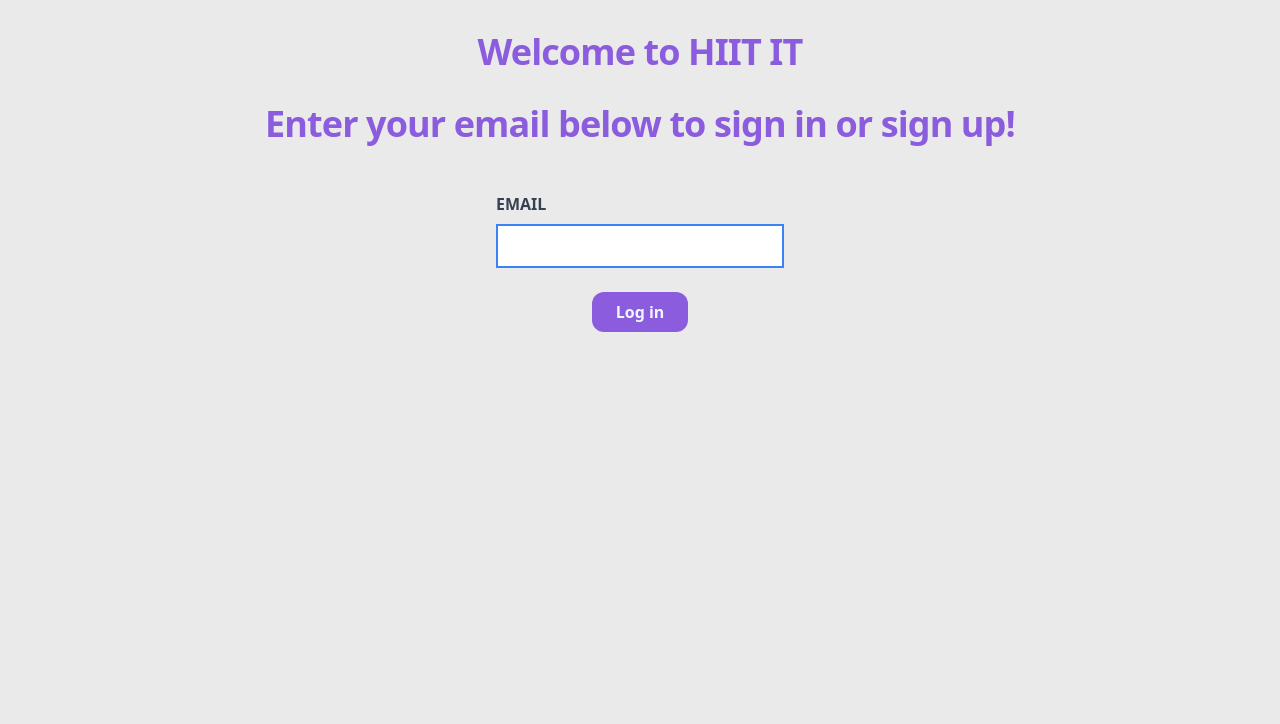
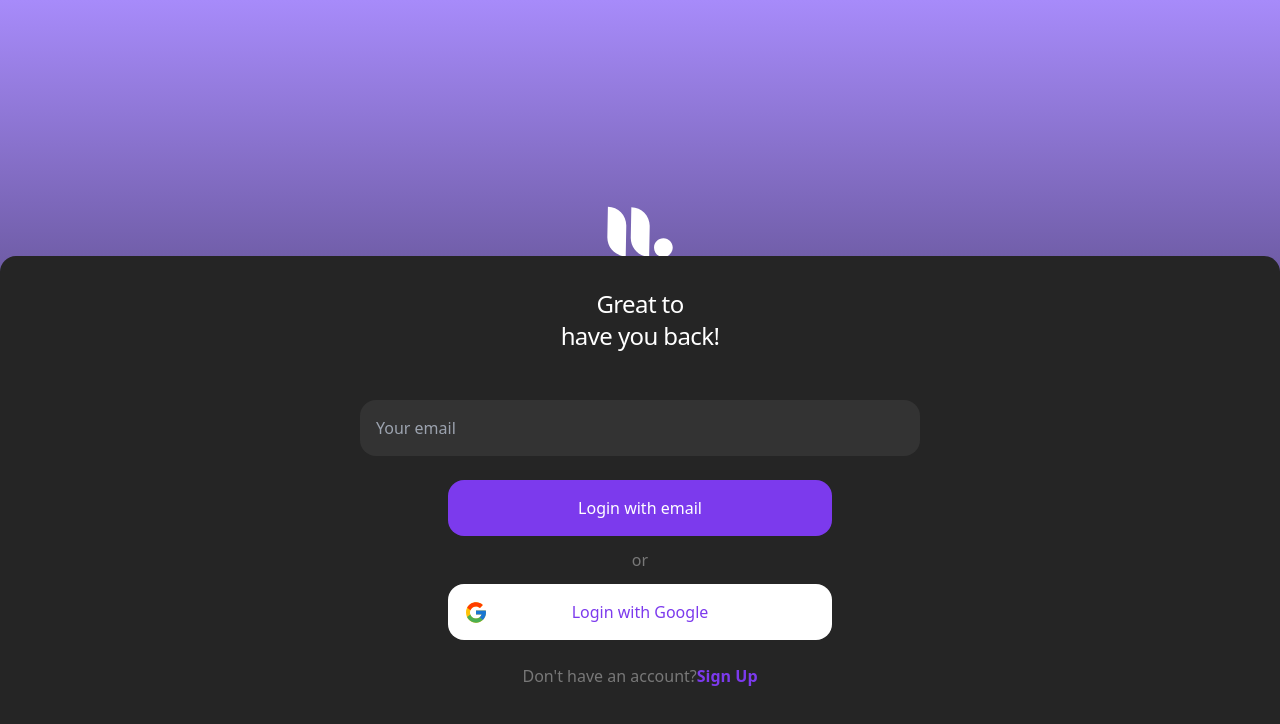
Before and after one commit to Domnewmarch/Hack-day-link-project, a Next.js app: page /login in a window 1280 px wide. Shown: the top 724 px of the page. Built offline with nearby package versions, Linux system fonts and the light colour scheme.

Commit message:
Login page FE created

```diff
--- /dev/null
+++ b/src/components/buttons/purpleButton.js
@@ -0,0 +1,10 @@
+import Link from 'next/link'
+export default function PurpleButton() {
+  return (
+    <div className="absolute bottom-32 bg-purple-600 p-3 w-3/4 md:w-96 text-center text-white rounded-lg">
+      <Link href="/login">
+        <a className="">Continue with email</a>
+      </Link>
+    </div>
+  )
+}
--- /dev/null
+++ b/src/components/home-section.js
@@ -0,0 +1,14 @@
+export default function HomeSection() {
+  return (
+    <div className="flex flex-col items-center -mt-52">
+      <svg width="102" height="102" viewBox="0 0 102 102" fill="none" xmlns="http://www.w3.org/2000/svg">
+        <path d="M36.7162 75.3139C26.377 75.1226 18.1483 66.5837 18.3396 56.2445L18.9048 25.6961C29.2441 25.8874 37.4727 34.4263 37.2814 44.7656L36.7162 75.3139Z" fill="white" />
+        <path d="M42.3374 26.127L41.7722 56.6754C41.5809 67.0146 49.8096 75.5536 60.1488 75.7449L60.714 45.1965C60.9054 34.8535 52.6767 26.3183 42.3374 26.127Z" fill="white" />
+        <path d="M83.7545 66.8185C83.6588 71.99 79.3894 76.1044 74.2179 76.0087C69.0464 75.913 64.9321 71.6435 65.0277 66.4721C65.1234 61.3006 69.3929 57.1862 74.5644 57.2819C79.7359 57.3776 83.8502 61.6471 83.7545 66.8185Z" fill="white" />
+      </svg>
+
+      <h1 className="text-2xl tracking-tight mt-8 mb-2 text-white">Welcome to HIIT IT</h1>
+      <h2 className="text-body tracking-tight mb-8 text-gray-400">The number 1 workout tracking app</h2>
+    </div>
+  )
+}
--- a/src/pages/index.js
+++ b/src/pages/index.js
@@ -1,26 +1,14 @@
 // pages/index.js
 
 import Link from 'next/link'
+import PurpleButton from '../components/buttons/purpleButton'
+import HomeSection from '../components/home-section'
 export default function Home() {
   return (
     <main>
       <div className="flex flex-col justify-center items-center max-w-2xl md:max-w-full relative min-h-screen bg-gradient-to-b from-purple-400 to-black">
-        <div className="flex flex-col items-center -mt-52">
-          <svg width="102" height="102" viewBox="0 0 102 102" fill="none" xmlns="http://www.w3.org/2000/svg">
-            <path d="M36.7162 75.3139C26.377 75.1226 18.1483 66.5837 18.3396 56.2445L18.9048 25.6961C29.2441 25.8874 37.4727 34.4263 37.2814 44.7656L36.7162 75.3139Z" fill="white" />
-            <path d="M42.3374 26.127L41.7722 56.6754C41.5809 67.0146 49.8096 75.5536 60.1488 75.7449L60.714 45.1965C60.9054 34.8535 52.6767 26.3183 42.3374 26.127Z" fill="white" />
-            <path d="M83.7545 66.8185C83.6588 71.99 79.3894 76.1044 74.2179 76.0087C69.0464 75.913 64.9321 71.6435 65.0277 66.4721C65.1234 61.3006 69.3929 57.1862 74.5644 57.2819C79.7359 57.3776 83.8502 61.6471 83.7545 66.8185Z" fill="white" />
-          </svg>
-
-          <h1 className="text-2xl tracking-tight mt-8 mb-2 text-white">Welcome to HIIT IT</h1>
-          <h2 className="text-body tracking-tight mb-8 text-gray-400">The number 1 workout tracking app</h2>
-        </div>
-
-        <div className="absolute bottom-32 bg-purple-600 p-3 w-3/4 md:w-96 text-center text-white rounded-lg">
-          <Link href="/login">
-            <a className="">Continue with email</a>
-          </Link>
-        </div>
+        <HomeSection />
+        <PurpleButton />
       </div>
     </main>
   )
--- a/src/pages/login.js
+++ b/src/pages/login.js
@@ -1,6 +1,8 @@
 // pages/login.js
 import { useRouter } from 'next/router'
 import { Magic } from 'magic-sdk'
+import HomeSection from '../components/home-section'
+import Link from 'next/link'
 
 export default function Login() {
   const router = useRouter()
@@ -28,19 +30,47 @@ export default function Login() {
   }
 
   return (
-    <main className="flex flex-col justify-center items-center">
-      <h1 className=" text-4xl envy-blue font-bold tracking-tight mt-8">Welcome to HIIT IT</h1>
-      <h1 className=" text-4xl envy-blue font-bold tracking-tight mt-8">Enter your email below to sign in or sign up!</h1>
-      <form className="mt-12 max-w-2xl mx-auto" onSubmit={handleSubmit}>
-        <label className="block mb-2 uppercase text-gray-700 font-semibold" htmlFor="email">
-          Email
-        </label>
-        <input className="px-4 py-2 mb-6 text-gray-800 border-2 w-72 border-blue-500 outline-none focus:bg-gray-100" name="email" type="email" />
-        <br />
-        <div className="flex justify-center items-center">
-          <button className="focus:outline-none focus:ring focus:border-blue-800 px-6 py-2 rounded-xl envy-blue-bg text-blue-50 hover:bg-blue-800 font-semibold">Log in</button>
+    <main className="flex flex-col justify-center items-center max-w-2xl md:max-w-full relative min-h-screen bg-gradient-to-b from-purple-400 to-black">
+      <HomeSection />
+
+      <div className="dark-bg absolute bottom-0 h-[68vh] rounded-t-2xl w-full">
+        <h4 className=" text-2xl text-white font-semiboldq tracking-tight mt-8 text-center">
+          Great to <br /> have you back!
+        </h4>
+
+        {/* TODO Add email icon */}
+
+        <form className="mt-12 max-w-2xl mx-auto flex flex-col items-center justify-center" onSubmit={handleSubmit}>
+          <input className="login-input px-4 py-4 mb-6 border-2 w-10/12 outline-none border-none lightgrey-bg text-white rounded-2xl" name="email" type="email" placeholder="Your email" />
+          <div className=" bg-purple-600 p-4 w-10/12 md:w-96 text-center text-white rounded-2xl">
+            <a className="">Login with email</a>
+          </div>
+        </form>
+        <div className="flex flex-col justify-center items-center mx-auto">
+          <span className="text-newgray my-3">or</span>
+          <div className="bg-white p-4 w-10/12 md:w-96 text-center text-purple-600 rounded-2xl items-center">
+            <div className="absolute">
+              <svg width="24" height="25" viewBox="0 0 24 25" fill="none" xmlns="http://www.w3.org/2000/svg">
+                <path d="M21.8055 10.5052H21V10.463H12V14.5342H17.6515C16.827 16.9041 14.6115 18.6054 12 18.6054C8.6865 18.6054 6 15.871 6 12.4986C6 9.12608 8.6865 6.39176 12 6.39176C13.5295 6.39176 14.921 6.97903 15.9805 7.93831L18.809 5.05946C17.023 3.36533 14.634 2.32056 12 2.32056C6.4775 2.32056 2 6.87776 2 12.4986C2 18.1194 6.4775 22.6766 12 22.6766C17.5225 22.6766 22 18.1194 22 12.4986C22 11.8161 21.931 11.15 21.8055 10.5052Z" fill="#FFC107" />
+                <path d="M3.15332 7.76121L6.43882 10.2136C7.32782 7.97342 9.48082 6.39176 12.0003 6.39176C13.5298 6.39176 14.9213 6.97903 15.9808 7.93831L18.8093 5.05946C17.0233 3.36533 14.6343 2.32056 12.0003 2.32056C8.15932 2.32056 4.82832 4.52766 3.15332 7.76121Z" fill="#FF3D00" />
+                <path d="M12.0002 22.6764C14.5832 22.6764 16.9302 21.6703 18.7047 20.0342L15.6097 17.3686C14.5719 18.1719 13.3039 18.6063 12.0002 18.6052C9.39916 18.6052 7.19066 16.9172 6.35866 14.5615L3.09766 17.1187C4.75266 20.4149 8.11366 22.6764 12.0002 22.6764Z" fill="#4CAF50" />
+                <path d="M21.8055 10.5051H21V10.4629H12V14.5341H17.6515C17.2571 15.662 16.5467 16.6476 15.608 17.3692L15.6095 17.3682L18.7045 20.0338C18.4855 20.2363 22 17.5875 22 12.4985C22 11.8161 21.931 11.1499 21.8055 10.5051Z" fill="#1976D2" />
+              </svg>
+            </div>
+            <div className=" justify-center text-center">
+              <Link href="/register">
+                <a className="">Login with Google</a>
+              </Link>
+            </div>
+          </div>
         </div>
-      </form>
+        <span className="flex justify-center mt-6 text-newgray">
+          Don't have an account?
+          <a className="text-purple-600 font-semibold" href="#">
+            Sign Up
+          </a>
+        </span>
+      </div>
     </main>
   )
 }
--- a/src/styles/globals.css
+++ b/src/styles/globals.css
@@ -7,6 +7,18 @@ body {
 }
 .envy-blue-bg {
   background-color: #8b5cdd;
+}
+
+.dark-bg{
+  background-color: #252525;
+}
+
+.lightgrey-bg{
+  background-color: #333333;
+}
+
+.text-newgray{
+  color: #787878;
 }
 
 .button-icons {
@@ -30,6 +42,12 @@ body {
   hegith: 20px;
 }
 
+.login-input::before{
+  width: 30px;
+  height: 30px;
+  background-color: red
+}
+
 @tailwind base;
 @tailwind components;
 @tailwind utilities;
```
